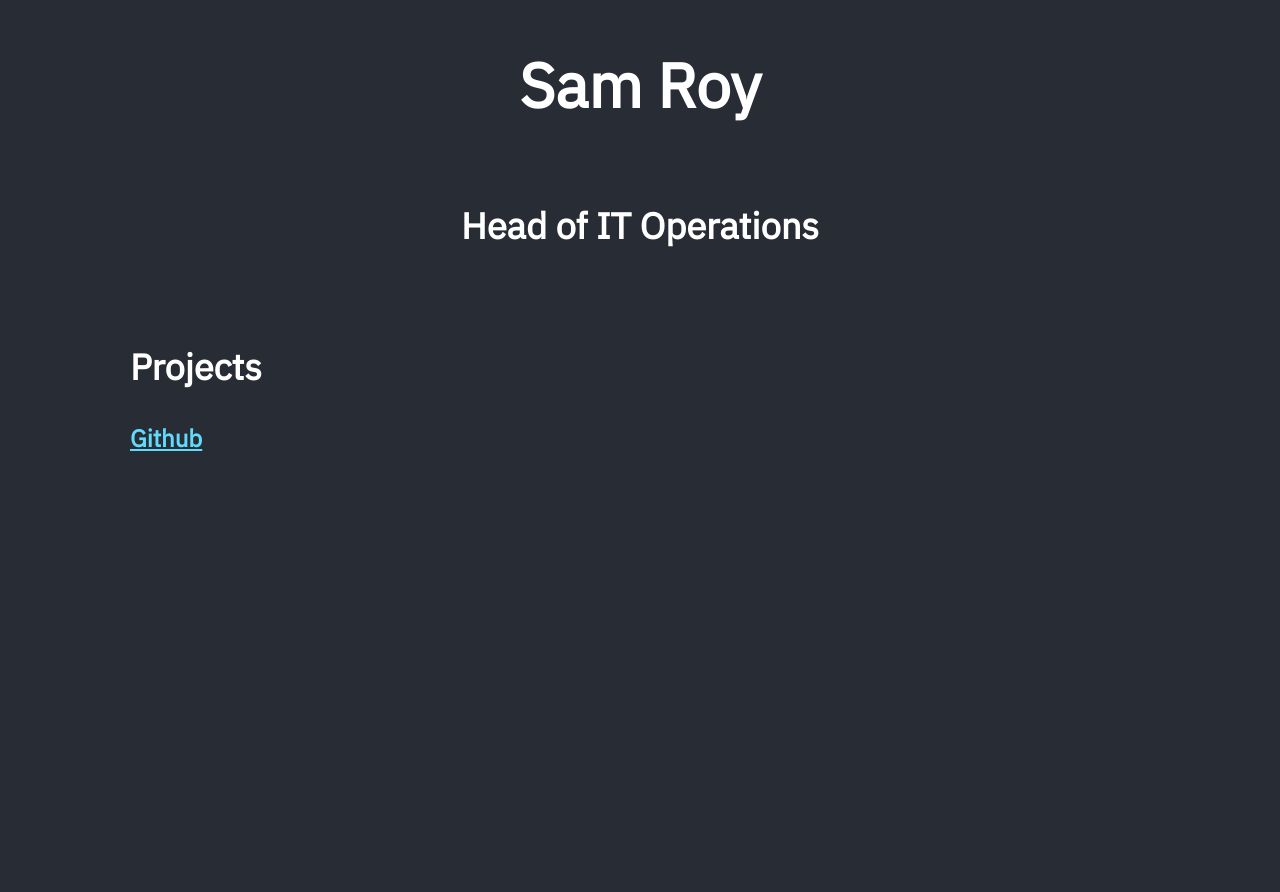
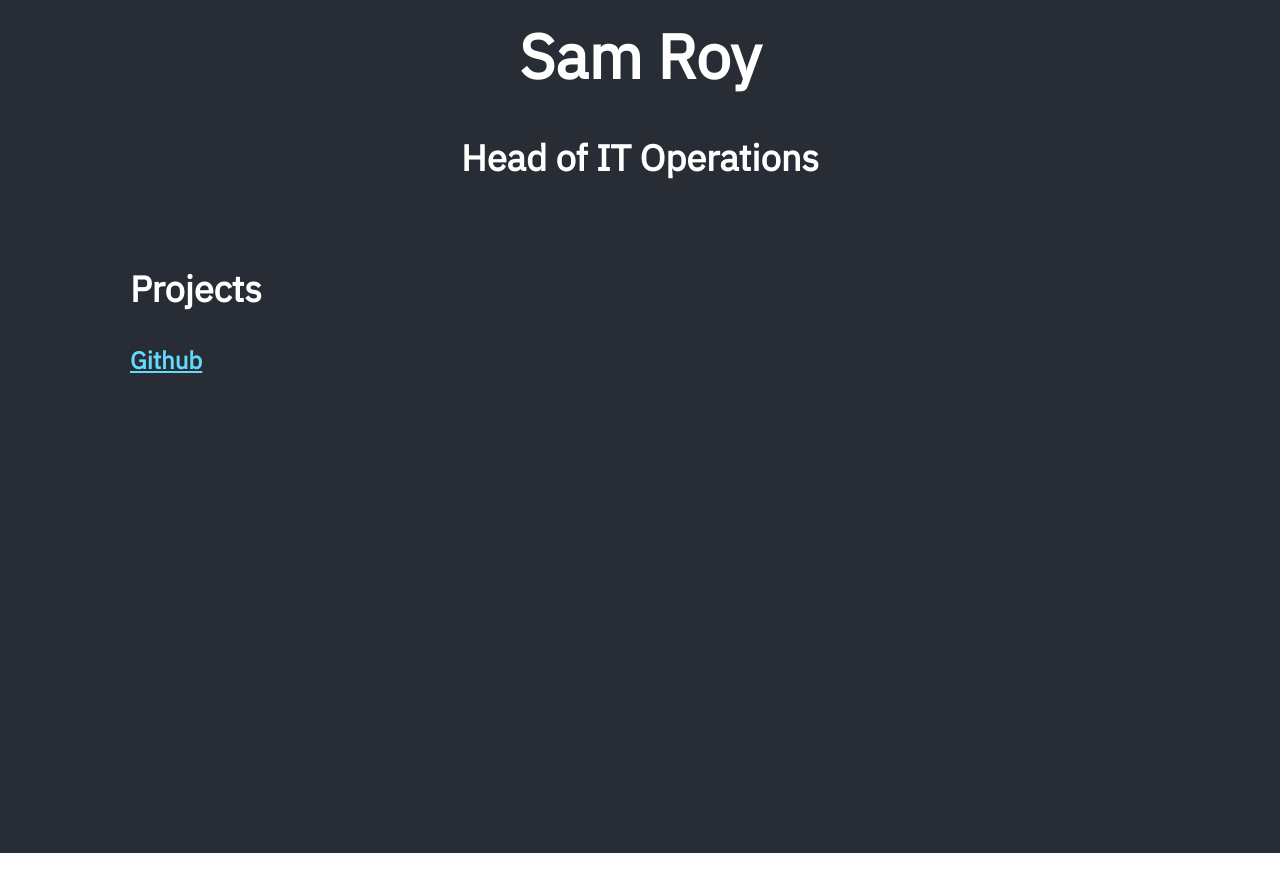
Before and after one commit to SamRoyDev/samroyio-website, a React (Create React App) app: page / in a window 1280 px wide. Shown: the top 892 px of the page. After the commit the page ends 853 px from the top, so only its background shows below. Built offline with nearby package versions, Linux system fonts and the light colour scheme.

Commit message:
line height header to 80

```diff
--- a/src/App.css
+++ b/src/App.css
@@ -27,6 +27,7 @@
   font-size: calc(15px + 2vmin);
   color: white;
   font-family: 'IBMPlexSans-Regular';
+  line-height: 80%;
 }
 
 .App-body {
```
